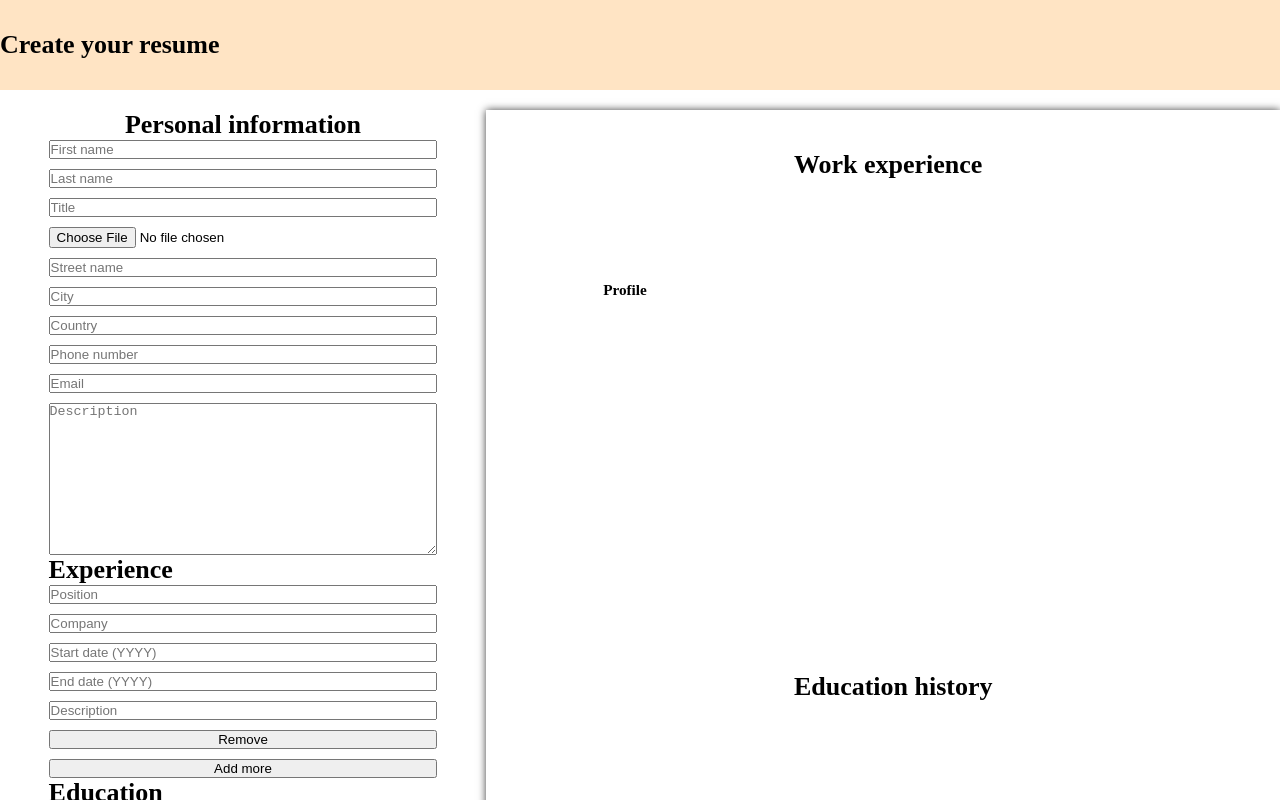
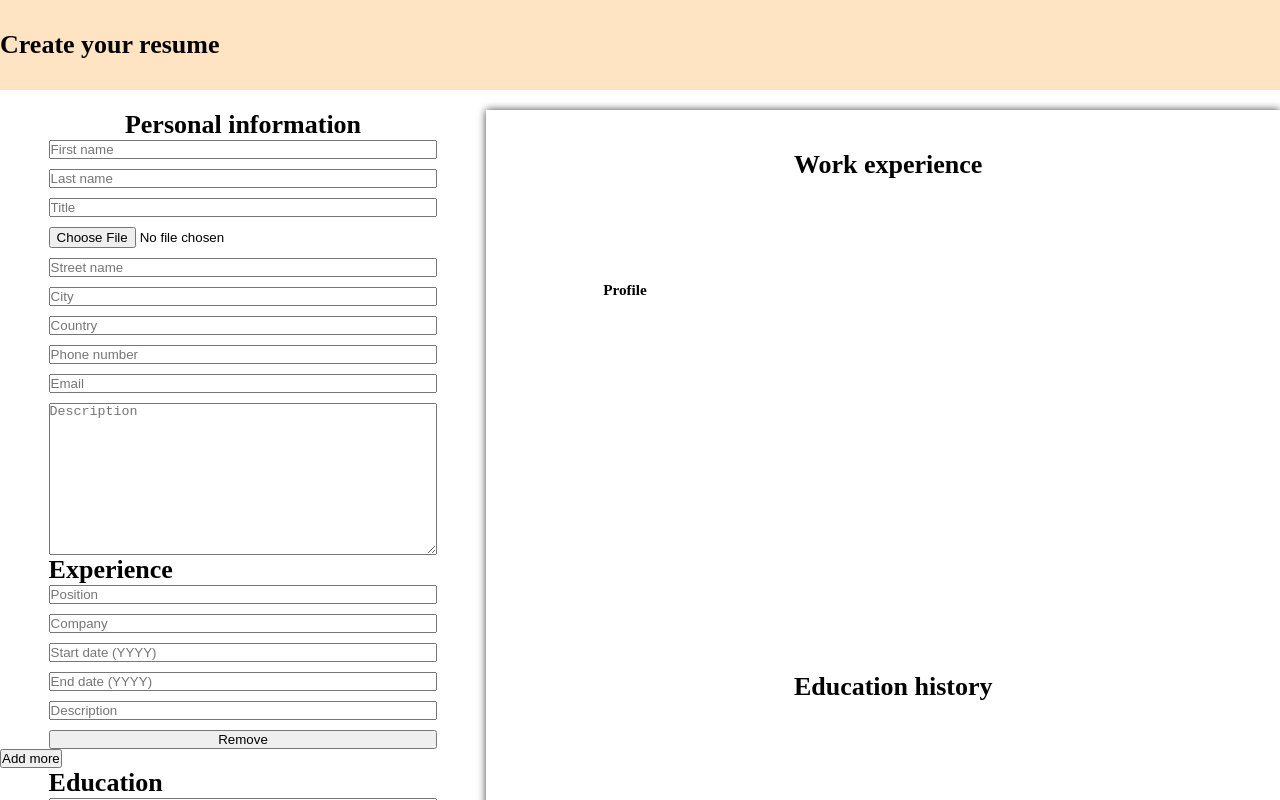
Before and after one commit to Mashha/CV-maker, a React (Vite) app: page / in a window 1280 px wide. Shown: the top 800 px of the page. Built offline with nearby package versions, Linux system fonts and the light colour scheme.

Commit message:
moved add button to App, fixed handle work data

```diff
--- a/package.json
+++ b/package.json
@@ -10,7 +10,8 @@
   },
   "dependencies": {
     "react": "^18.2.0",
-    "react-dom": "^18.2.0"
+    "react-dom": "^18.2.0",
+    "uniqid": "^5.4.0"
   },
   "devDependencies": {
     "@types/react": "^18.0.28",
--- a/src/App.jsx
+++ b/src/App.jsx
@@ -5,6 +5,7 @@ import Header from "./components/Header";
 import Footer from "./components/Footer";
 import Template from "./components/Template";
 import Education from "./components/Education";
+import uniqid from "uniqid"
 import "./App.css";
 
 function App() {
@@ -79,8 +80,8 @@ function App() {
   function handleWorkData(e) {
     const value = e.target.value;
     setFormDataWork([
-      {
         ...formDataWork,
+        {
         [e.target.name]: value,
       },
     ]);
@@ -88,7 +89,6 @@ function App() {
 
   function handleEducData(e) {
     const value = e.target.value;
-    console.log(e.target.value);
     setFormDataEducation([
       {
         ...formDataEducation,
@@ -105,14 +105,15 @@ function App() {
       <main>
         <div className="form">
           <PersonalData {...formData} handleChange={handleChange} />
-          {formDataWork.map((data, id) => (
+          <WorkData handleWorkData={handleWorkData}/>
+          {/* {formDataWork.map((data, id) => (
             <WorkData
               {...data}
               handleWorkData={handleWorkData}
-              newWorkData={newWorkData}
               key={id}
             />
-          ))}
+          ))} */}
+          <button onClick={newWorkData}>Add more</button>
           {formDataEducation.map((data, id) => (
             <Education
               {...data}
--- a/src/components/WorkData.jsx
+++ b/src/components/WorkData.jsx
@@ -36,7 +36,6 @@ export default function WorkData(props) {
           onChange={props.handleWorkData}
         />
         <button>Remove</button>
-        <button onClick={props.newWorkData}>Add more</button>
       </div>
     </div>
   );
```
Also changed, not shown: 1 other file (tests, documents, lock files or other folders).
